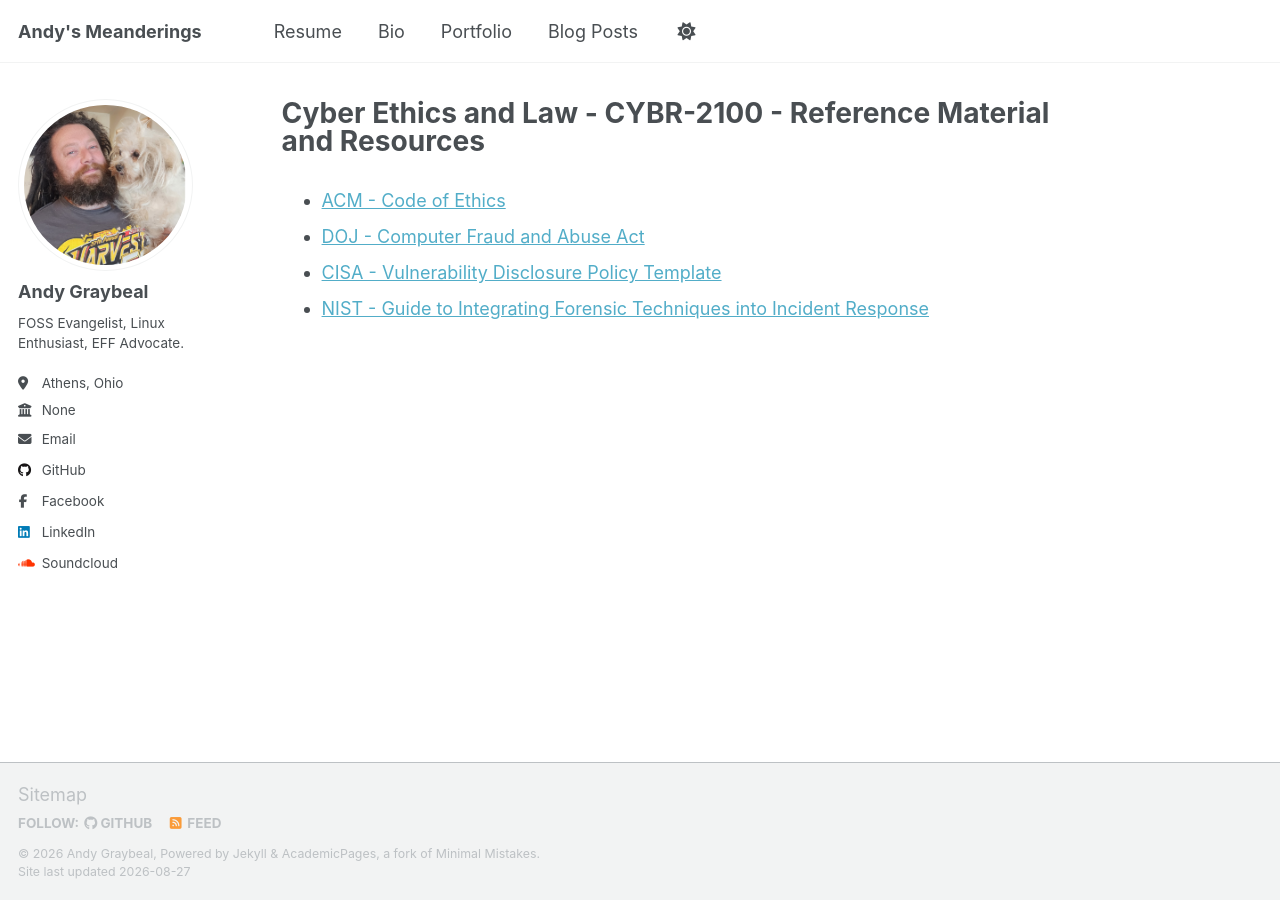
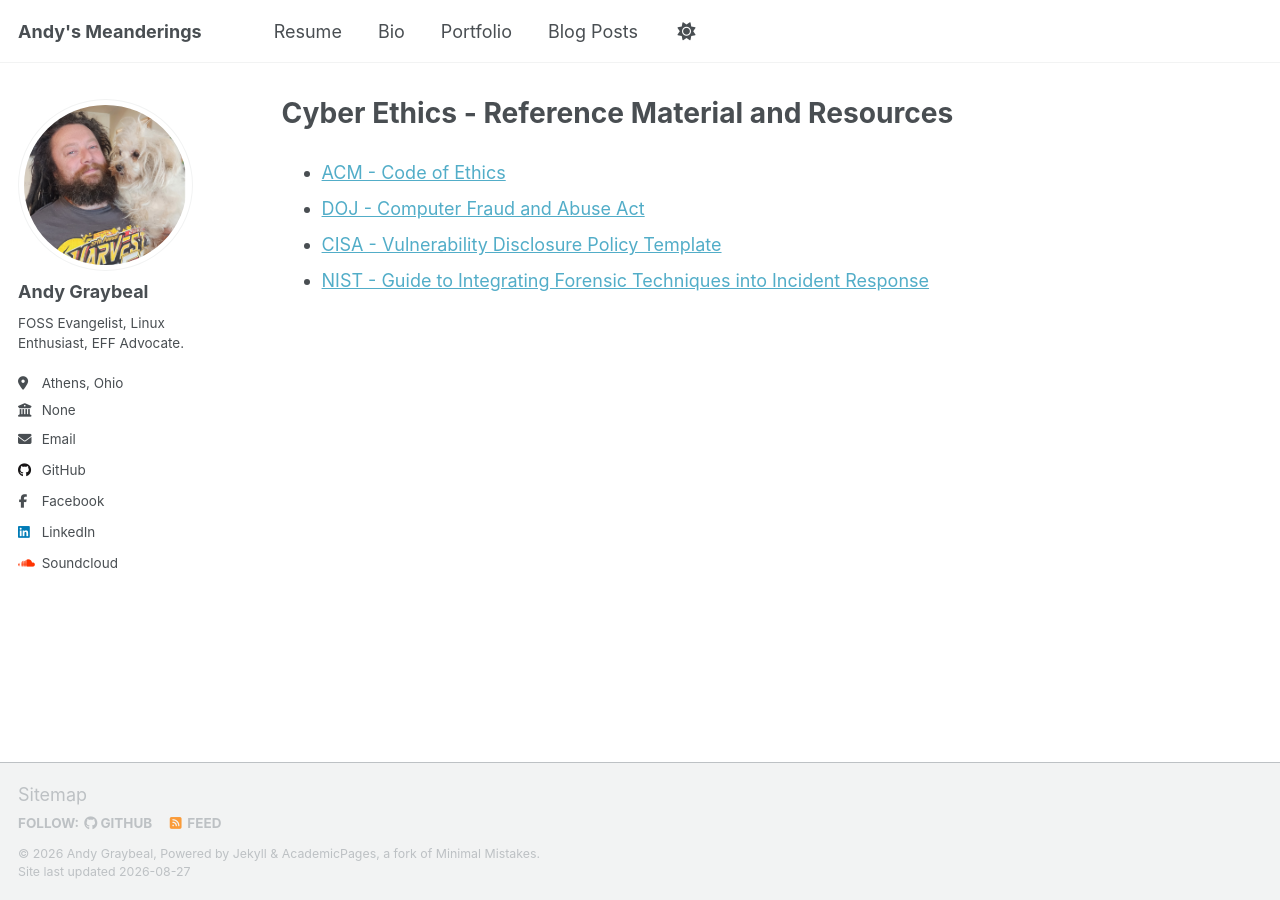
Before and after one commit to andy-graybeal/andy-graybeal.github.io, a Jekyll site: the page built from nmp/cybr-2100-reference.md, in a window 1280 px wide. Built offline with Jekyll 4.4.1, drawn with Linux system fonts in a browser that asks for light colours; a script that is not in the unit is left out.

Commit message:
Update title in CYBR-2100 reference document

```diff
--- a/nmp/cybr-2100-reference.md
+++ b/nmp/cybr-2100-reference.md
@@ -1,6 +1,6 @@
 ---
 permalink: /portfolio/cybr-2100/reference/
-title: "Cyber Ethics and Law - CYBR-2100 - Reference Material and Resources"
+title: "Cyber Ethics - Reference Material and Resources"
 author_profile: true
 redirect_from:
   - "/nmp/"
```
